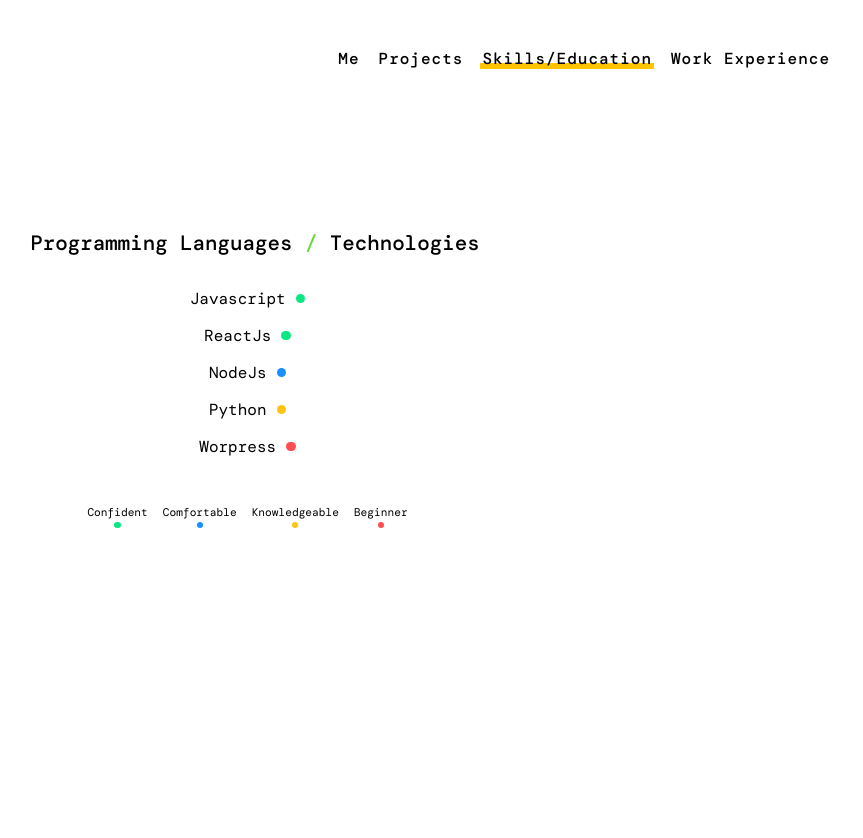
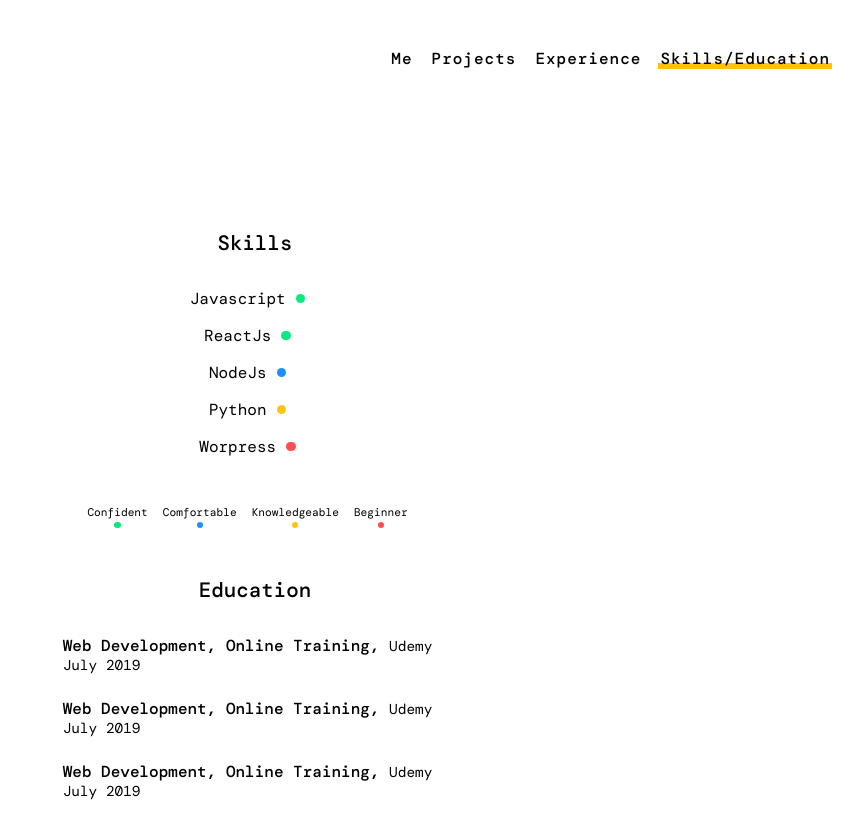
Before and after one commit to H4kim/portfolio-for-dev, a React (Create React App) app: page /skills in a window 1280 px wide. Shown: the top 838 px of the page, without its empty margins (385-1248 px from the left). Before the commit the page ends 800 px from the top, so only its background shows below. Built offline with nearby package versions, Linux system fonts and the light colour scheme; a web font is replaced by a local one.

Commit message:
create education component

```diff
--- /dev/null
+++ b/src/Components/EducationComponent/EducationComponent.js
@@ -0,0 +1,18 @@
+import classes from './EducationComponent.module.css'
+import React from 'react'
+
+const EducationComponent = (props) => {
+    const styles = {
+
+    }
+    return (
+        <li className={classes.container}>
+            <div className={classes.courseDesContainer}>
+                <p className={classes.courseName}>Web Development, Online Training, <span style={{fontWeight:400,fontSize:'0.9rem'}}>Udemy</span></p>
+            </div>
+            <p style={{fontWeight:400,fontSize:'0.9rem'}}>July 2019</p>
+        </li>
+    )
+}
+
+export default EducationComponent
--- /dev/null
+++ b/src/Components/EducationComponent/EducationComponent.module.css
@@ -0,0 +1,13 @@
+.container {
+  display: flex;
+  flex-direction: column;
+  margin-bottom: 1.5rem;
+}
+
+.courseName {
+  font-size: 1rem;
+  font-weight: 500;
+}
+
+.courseDesContainer {
+}
--- a/src/Components/NavBar/Navbar.js
+++ b/src/Components/NavBar/Navbar.js
@@ -7,11 +7,17 @@ function Navbar() {
             <ul>
                 <li><NavLink className={classes.navLink} to='/' exact activeClassName={classes.activeLink}>Me</NavLink></li>
                 <li><NavLink className={classes.navLink} to='/projects' activeClassName={classes.activeLink}>Projects</NavLink></li>
+                <li><NavLink className={classes.navLink} to='/experience' activeClassName={classes.activeLink}>Experience</NavLink></li>
                 <li><NavLink className={classes.navLink} to='/Skills' activeClassName={classes.activeLink}>Skills/Education</NavLink></li>
-                <li><NavLink className={classes.navLink} to='/experience' activeClassName={classes.activeLink}>Work Experience</NavLink></li>
             </ul>
         </div>
     )
 }
 
 export default Navbar
+
+//TODO
+/*
+- Add education to the skills page
+- add work experience (Quizzito and bugs founds)
+*/
--- a/src/Containers/Skills/Skills.js
+++ b/src/Containers/Skills/Skills.js
@@ -1,6 +1,7 @@
 import classes from './Skills.module.css'
 import React from 'react'
 import { skillsList } from '../../Utils/Constants';
+import EducationComponent from '../../Components/EducationComponent/EducationComponent';
 
 const styles = {
     colorUnderstanding : {
@@ -28,7 +29,8 @@ const Skill = () => {
     }
     return (
         <div className={classes.container}>
-            <p className={classes.title}> Programming Languages <span style={{color:'#67db3d'}}>/</span> Technologies  </p>
+            <div className={classes.skillsContainer}>
+                <p className={classes.title}> Skills </p>
                 <div className={classes.listContainer}>
                     <ul className={classes.list}>
                     {renderSkills()}
@@ -43,6 +45,15 @@ const Skill = () => {
                         </ul>
                 </div>
             </div>
+            <div className={classes.educationContainer}>
+                <p className={classes.title}> Education </p>
+                <ul className={classes.educationListContainer}>
+                    <EducationComponent />
+                    <EducationComponent />
+                    <EducationComponent />
+                </ul>
+            </div>
+        </div>
     )
 }
 
--- a/src/Containers/Skills/Skills.module.css
+++ b/src/Containers/Skills/Skills.module.css
@@ -2,7 +2,13 @@
   display: flex;
   flex-direction: column;
   padding-top: 10rem;
+}
+
+.skillsContainer {
+  display: flex;
+  flex-direction: column;
   align-items: center;
+  margin-bottom: 3rem;
 }
 
 .title {
@@ -61,6 +67,17 @@
   margin-top: 3px;
 }
 
+.educationContainer {
+  display: flex;
+  flex-direction: column;
+  align-items: center;
+}
+
+.educationListContainer {
+  display: flex;
+  flex-direction: column;
+}
+
 @media only screen and (max-width: 768px) {
   .title {
     font-size: 1.2rem;
```
Also changed, not shown: 1 other file (tests, documents, lock files or other folders). Lines whose indentation alone changed are shown as unchanged.
